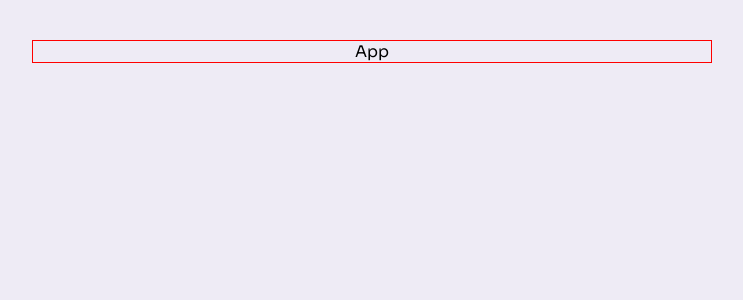
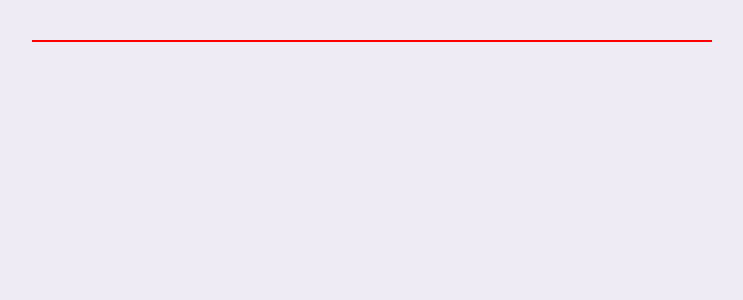
Before and after one commit to mirzadevv/react-news-agency, a React (Create React App) app: page / in a window 1280 px wide. Shown: the top 300 px of the page, without its empty margins (268-1011 px from the left). Built offline with nearby package versions, Linux system fonts and the light colour scheme.

Commit message:
Add the GlobalStyles and theme to the project by using the styled-component

```diff
--- a/src/pages/app/index.tsx
+++ b/src/pages/app/index.tsx
@@ -1,7 +1,7 @@
 import React from "react";
 import * as Styled from "./index.styled";
+import { ThemeProvider } from "styled-components";
 import GlobalStyles from "../../theme/GlobalStyles";
-import { ThemeProvider } from "styled-components";
 import Theme from "../../theme/Theme";
 
 const App: React.FC = () => {
@@ -9,7 +9,7 @@ const App: React.FC = () => {
     <>
       <ThemeProvider theme={Theme}>
         <GlobalStyles />
-        <Styled.Container>App </Styled.Container>
+        <Styled.Container></Styled.Container>
       </ThemeProvider>
     </>
   );
```
